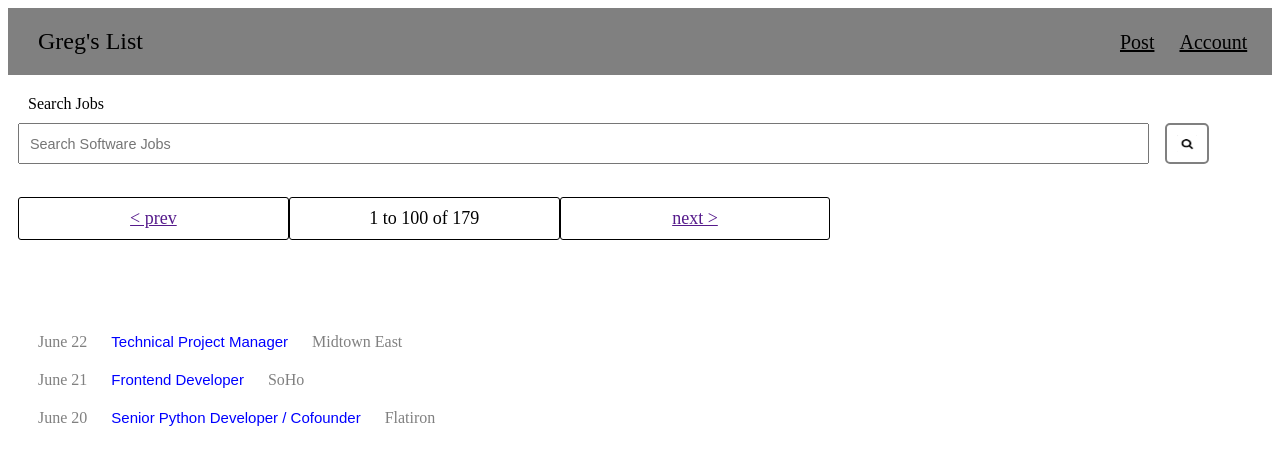
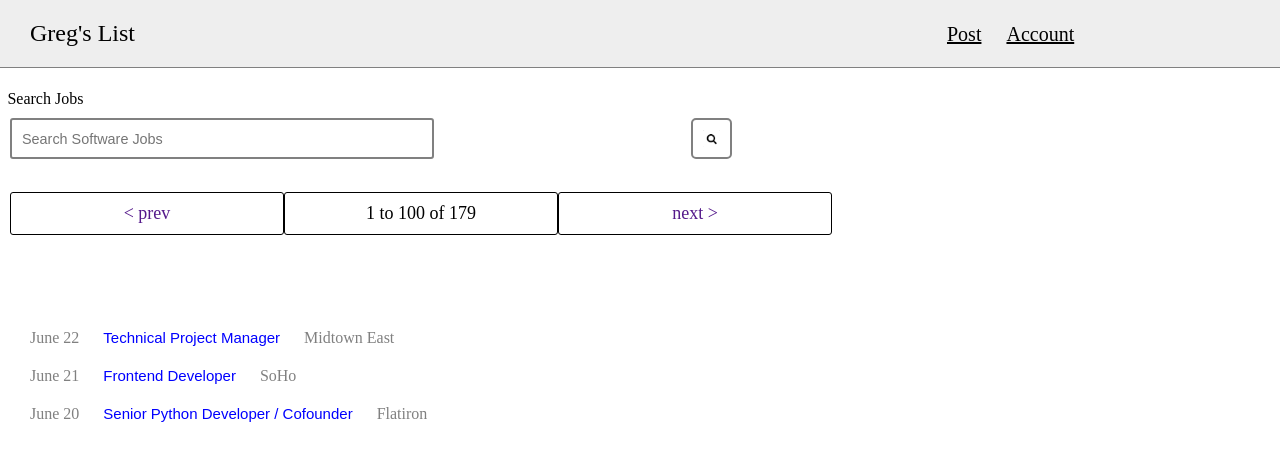
Before and after one commit to markedelman/Gregs-List, a plain HTML site: page index.html in a window 1280 px wide. Drawn offline with Linux system fonts and the light colour scheme.

Commit message:
some final tweaks

```diff
--- a/main.css
+++ b/main.css
@@ -21,12 +21,14 @@ body * {
 
 body {
     box-sizing: border-box;
+    margin: 0;
 }
 
 nav {
-    /*position: fixed;*/
-    /*width: 100%;*/
-    background-color: grey;
+    position: fixed;
+    width: 100%;
+    background-color: #EEEEEE;
+    border-bottom: 1px solid grey;
 }
 
 .gregs-list, .links {
@@ -41,11 +43,13 @@ nav {
 .links {
     font-size: 125%;
     position: relative;
-    right: -75%;
+    right: -60%;
 }
 
 form label {
+    margin-top: 70px;
     display: block;
+    margin-left: -1%;
 }
 
 form input, form img {
@@ -55,16 +59,18 @@ form input, form img {
 
 form input {
     font-size: 90%;
-    width: 89%;
+    border-radius: 3px;
+    width: 400px;
+    border: 2px solid grey;
 }
 
 form img {
     height: 17px;
-    width: 20px;
+    width: 17px;
     border: 2px solid grey;
     border-radius: 5px;
     position: absolute;
-    left: 91%;
+    left: 54%;
 }
 
 .nav-links {
@@ -87,6 +93,10 @@ a:link {
     color: black;
 }
 
+.nav-links a {
+    text-decoration: none;
+}
+
 .prev, .out-of, .next {
     display: inline-block;
     width: 20%;
```
